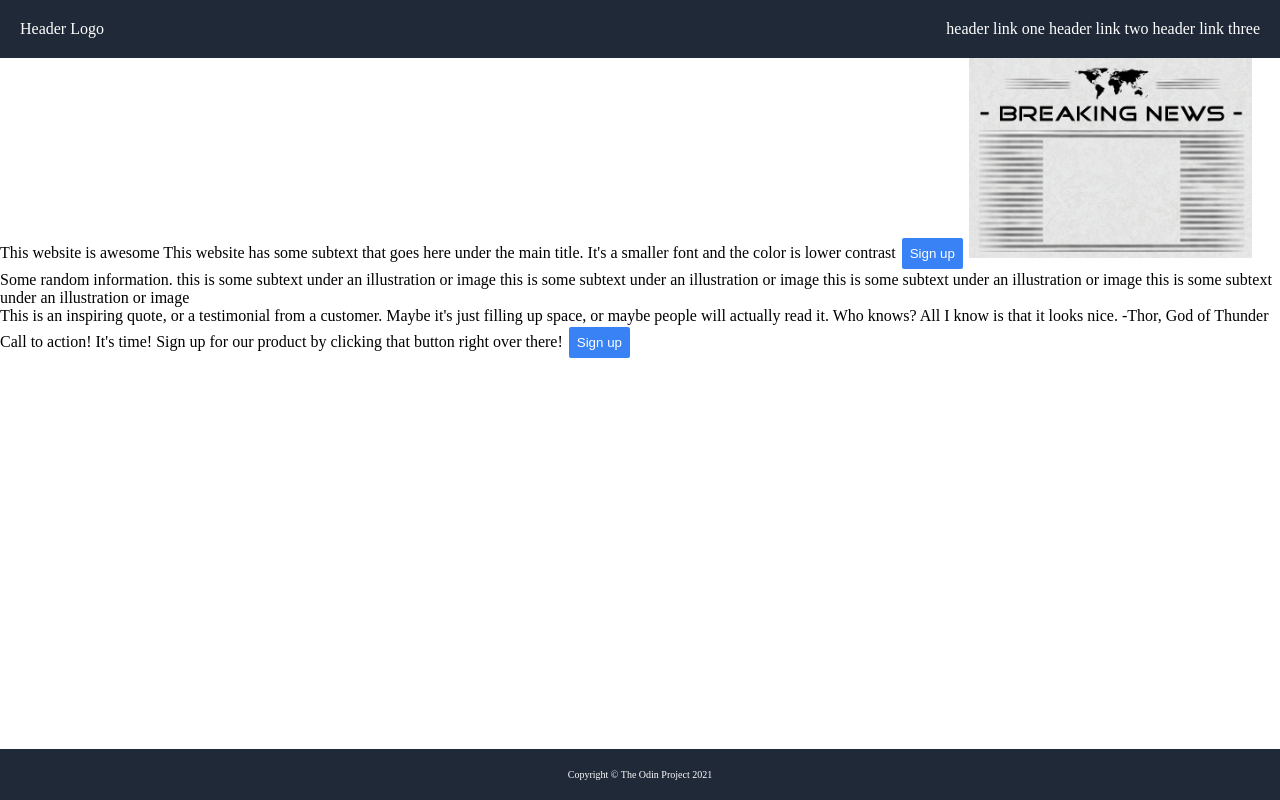
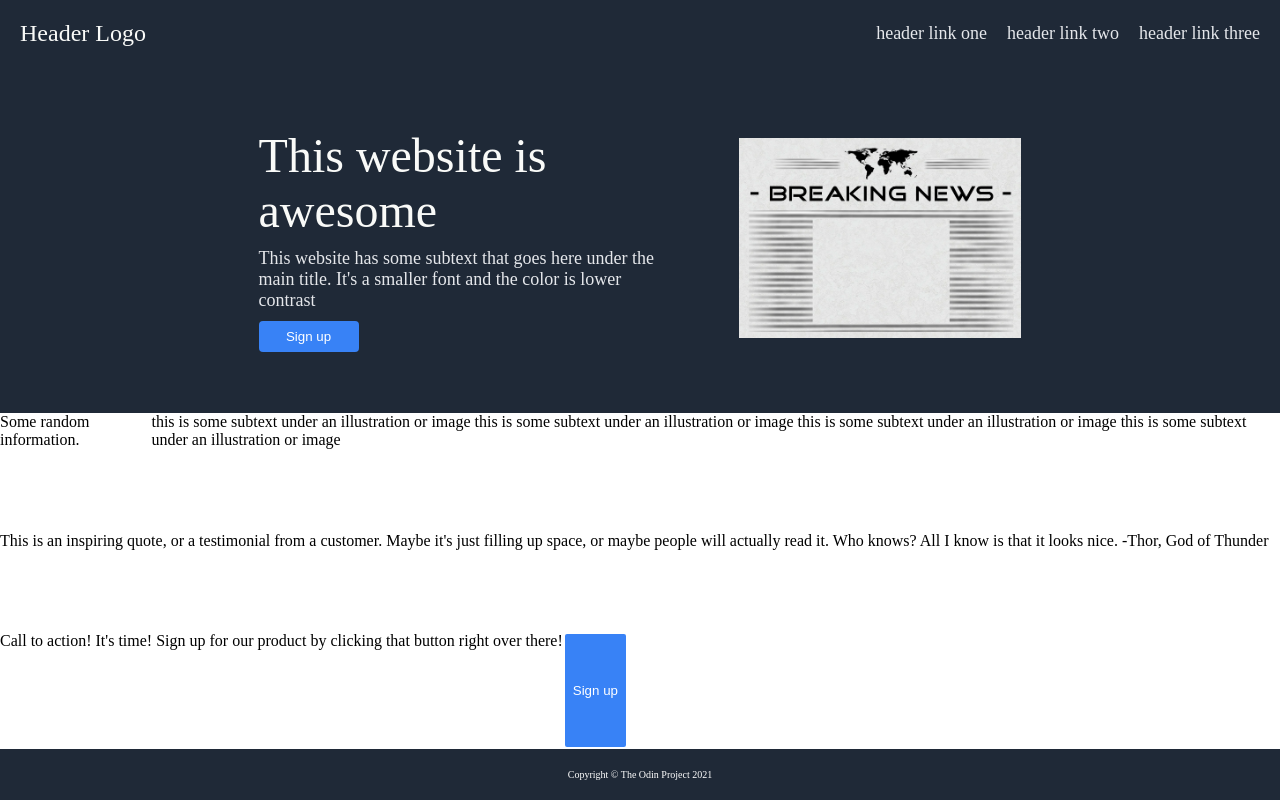
Before and after one commit to bradgerb/odin-landing-page, a plain HTML site: page index.html in a window 1280 px wide. Drawn offline with Linux system fonts and the light colour scheme.

Commit message:
Add section 2 title

```diff
--- a/index.html
+++ b/index.html
@@ -8,34 +8,38 @@
 </head>
 <body>
     <div class="header">
-        <div class="left_text">
+        <div class="header-left">
             Header Logo
         </div>
-        <div class="right_text">
+        <div class="header-right">
             <a href="#"></a>header link one
             <a href="#"></a>header link two
             <a href="#"></a>header link three
         </div>
     </div>
     <div class="content">
-        <div class="section1">
-            This website is awesome
-            This website has some subtext that goes here under the main title. It's a smaller font and the color is lower contrast
-            <button>Sign up</button>
-            <img src="./img/placeholder.jpg" alt="placeholder image" height="200">
+        <div class="section-1">
+            <div class="block-1-left">
+                <span class="title-1">This website is awesome</span>
+                <span class="content-1">This website has some subtext that goes here under the main title. It's a smaller font and the color is lower contrast</span>
+                <button class="button-1">Sign up</button>
+            </div>
+            <div class="block-1-right">
+                <img src="./img/placeholder.jpg" alt="placeholder image" height="200">
+            </div>
         </div>
-        <div class="section2">
-            Some random information.
+        <div class="section-2">
+            <span class="title-2">Some random information.</span>
             this is some subtext under an illustration or image
             this is some subtext under an illustration or image
             this is some subtext under an illustration or image
             this is some subtext under an illustration or image
         </div>
-        <div class="section3">
+        <div class="section-3">
             This is an inspiring quote, or a testimonial from a customer. Maybe it's just filling up space, or maybe people will actually read it. Who knows? All I know is that it looks nice.
             -Thor, God of Thunder
         </div>
-        <div class="section4">
+        <div class="section-4">
             Call to action! It's time!
             Sign up for our product by clicking that button right over there!
             <button>Sign up</button>
```
